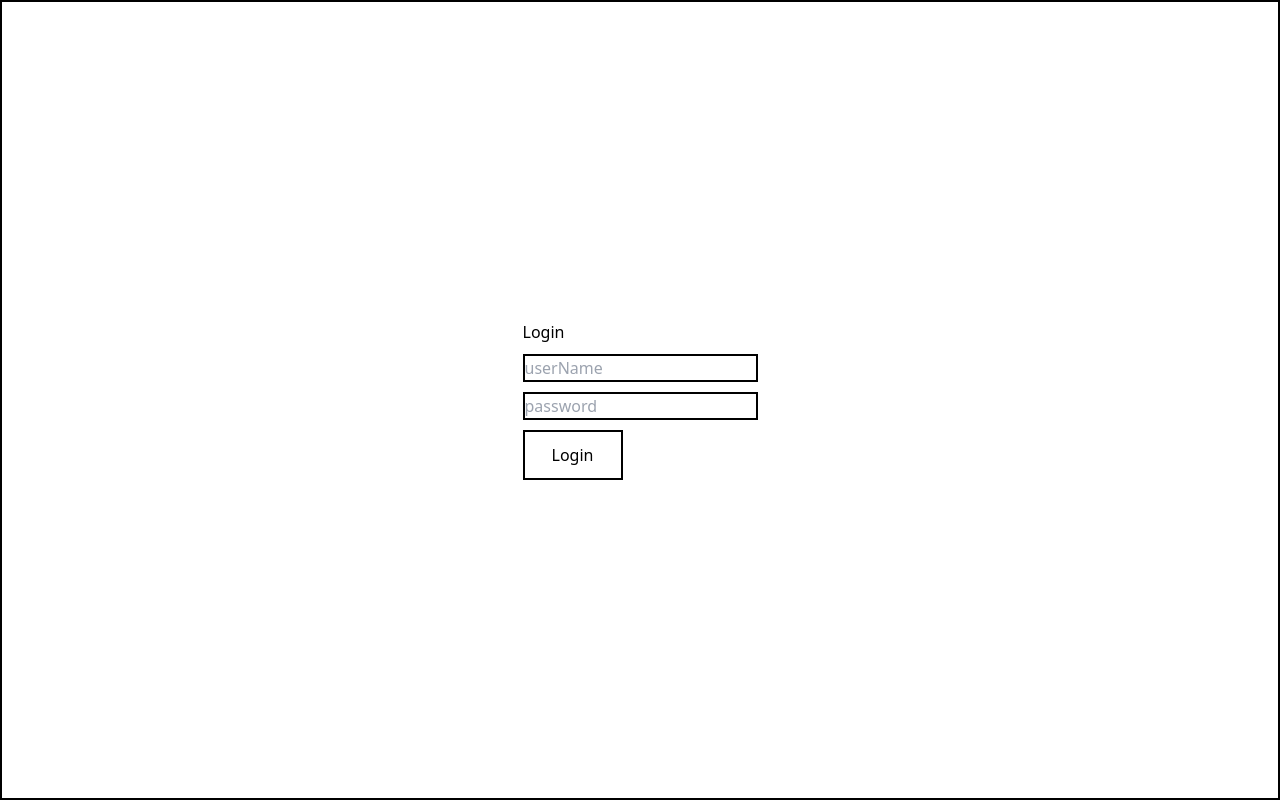
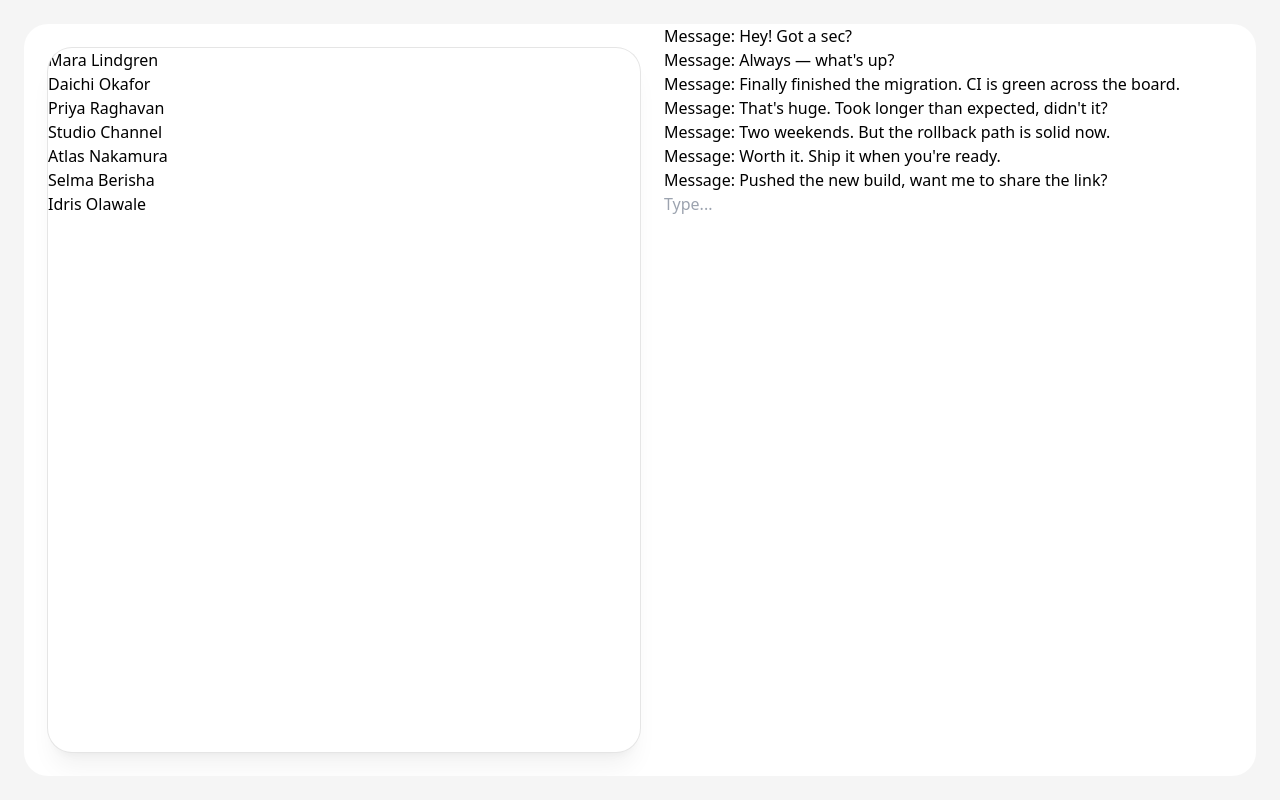
Before and after one commit to devashishbakare/Chat-APP, a React app in the folder frontend/: page / in a window 1280 px wide. Before the commit this address led to /login. Built offline with nearby package versions, Linux system fonts and the light colour scheme; the HTML template or start-up script is replaced by a standard one.

Commit message:
feat: add component structure and sample data for development

```diff
--- a/frontend/package.json
+++ b/frontend/package.json
@@ -10,6 +10,7 @@
     "preview": "vite preview"
   },
   "dependencies": {
+    "lucide-react": "^1.21.0",
     "react": "^19.2.6",
     "react-dom": "^19.2.6",
     "react-icons": "^5.6.0",
--- a/frontend/src/App.jsx
+++ b/frontend/src/App.jsx
@@ -1,12 +1,13 @@
 import { Login } from "./Pages/Login";
 import { Chat } from "./Pages/Chat";
 import { BrowserRouter, Navigate, Route, Routes } from "react-router-dom";
+import { ChatPage } from "./Pages/ChatPage";
 function App() {
   const token = localStorage.getItem("token");
   return (
     <BrowserRouter>
       <Routes>
-        <Route
+        {/* <Route
           path="/"
           element={token ? <Navigate to="/chat" /> : <Navigate to="/login" />}
         />
@@ -14,7 +15,8 @@ function App() {
         <Route
           path="/chat"
           element={token ? <Chat /> : <Navigate to="/login" />}
-        />
+        /> */}
+        <Route path="/" element={<ChatPage />} />
       </Routes>
     </BrowserRouter>
   );
--- /dev/null
+++ b/frontend/src/Pages/ChatPage.jsx
@@ -0,0 +1,24 @@
+import { useState } from "react";
+import { Sidebar } from "../components/Chat/Sidebar";
+import { chats as seedChats, messagesByChat as activeMessages } from "./Data";
+import { ChatWindow } from "../components/Chat/ChatWindow";
+export const ChatPage = ({}) => {
+  const [mobileView, setMobileView] = useState("list"); // "list" | "chat"
+  return (
+    <div className="h-screen bg-neutral-100 dark:bg-black flex">
+      <div className="flex-1 m-0 sm:m-4 md:m-6 rounded-none sm:rounded-3xl overflow-hidden bg-white dark:bg-neutral-950 flex">
+        <div className="flex-1 m-0 sm:m-4 md:m-6 rounded-none sm:rounded-3xl overflow-hidden shadow-none sm:shadow-xl sm:shadow-black/5 ring-0 sm:ring-1 sm:ring-neutral-200 dark:sm:ring-neutral-800 flex bg-white dark:bg-neutral-950">
+          <Sidebar chats={seedChats} />
+        </div>
+        <div
+          className={[
+            "flex-1 min-w-0",
+            mobileView === "chat" ? "flex" : "hidden md:flex",
+          ].join(" ")}
+        >
+          <ChatWindow messages={activeMessages[1]} />
+        </div>
+      </div>
+    </div>
+  );
+};
--- /dev/null
+++ b/frontend/src/Pages/Data.jsx
@@ -0,0 +1,250 @@
+// Placeholder data for the chat UI
+
+export const currentUser = {
+  id: "me",
+  name: "You",
+  avatar:
+    "https://api.dicebear.com/7.x/notionists/svg?seed=Felix&backgroundColor=b6e3f4",
+};
+
+export const chats = [
+  {
+    id: "1",
+    name: "Mara Lindgren",
+    handle: "@mara",
+    avatar:
+      "https://api.dicebear.com/7.x/notionists/svg?seed=Mara&backgroundColor=ffd5dc",
+    online: true,
+    typing: true,
+    unread: 2,
+    lastSeen: "active now",
+    preview: "Pushed the new build, want me to share the link?",
+    timestamp: "2:14 PM",
+  },
+  {
+    id: "2",
+    name: "Daichi Okafor",
+    handle: "@daichi",
+    avatar:
+      "https://api.dicebear.com/7.x/notionists/svg?seed=Daichi&backgroundColor=c0aede",
+    online: true,
+    typing: false,
+    unread: 0,
+    lastSeen: "active now",
+    preview: "Pictures from the trip — they came out great 🌿",
+    timestamp: "1:48 PM",
+  },
+  {
+    id: "3",
+    name: "Priya Raghavan",
+    handle: "@priya",
+    avatar:
+      "https://api.dicebear.com/7.x/notionists/svg?seed=Priya&backgroundColor=d1f7c4",
+    online: false,
+    typing: false,
+    unread: 0,
+    lastSeen: "last seen 11:02 AM",
+    preview: "Sounds good. Let's finalize Tuesday.",
+    timestamp: "11:02 AM",
+  },
+  {
+    id: "4",
+    name: "Studio Channel",
+    handle: "#studio",
+    avatar:
+      "https://api.dicebear.com/7.x/notionists/svg?seed=Studio&backgroundColor=ffe7b3",
+    online: false,
+    typing: false,
+    unread: 5,
+    lastSeen: "12 members",
+    preview: "Noor: pinned the design references ↗",
+    timestamp: "Yesterday",
+  },
+  {
+    id: "5",
+    name: "Atlas Nakamura",
+    handle: "@atlas",
+    avatar:
+      "https://api.dicebear.com/7.x/notionists/svg?seed=Atlas&backgroundColor=cde7ff",
+    online: true,
+    typing: false,
+    unread: 0,
+    lastSeen: "active now",
+    preview: "Sending the invoice now.",
+    timestamp: "Yesterday",
+  },
+  {
+    id: "6",
+    name: "Selma Berisha",
+    handle: "@selma",
+    avatar:
+      "https://api.dicebear.com/7.x/notionists/svg?seed=Selma&backgroundColor=f6c6ff",
+    online: false,
+    typing: false,
+    unread: 0,
+    lastSeen: "last seen yesterday",
+    preview: "Haha that was wild 😄",
+    timestamp: "Mon",
+  },
+  {
+    id: "7",
+    name: "Idris Olawale",
+    handle: "@idris",
+    avatar:
+      "https://api.dicebear.com/7.x/notionists/svg?seed=Idris&backgroundColor=bdf4d4",
+    online: false,
+    typing: false,
+    unread: 0,
+    lastSeen: "last seen Sun",
+    preview: "I'll review the doc this evening.",
+    timestamp: "Sun",
+  },
+];
+
+// Map of chatId -> array of messages
+export const messagesByChat = {
+  1: [
+    {
+      id: "m1",
+      chatId: "1",
+      fromMe: false,
+      text: "Hey! Got a sec?",
+      time: "1:58 PM",
+      reactions: [],
+    },
+    {
+      id: "m2",
+      chatId: "1",
+      fromMe: true,
+      text: "Always — what's up?",
+      time: "1:59 PM",
+      reactions: [],
+    },
+    {
+      id: "m3",
+      chatId: "1",
+      fromMe: false,
+      text: "Finally finished the migration. CI is green across the board.",
+      time: "2:01 PM",
+      reactions: [{ emoji: "🎉", count: 2 }],
+    },
+    {
+      id: "m4",
+      chatId: "1",
+      fromMe: true,
+      text: "That's huge. Took longer than expected, didn't it?",
+      time: "2:03 PM",
+      reactions: [],
+    },
+    {
+      id: "m5",
+      chatId: "1",
+      fromMe: false,
+      text: "Two weekends. But the rollback path is solid now.",
+      time: "2:04 PM",
+      reactions: [{ emoji: "👏", count: 1 }],
+    },
+    {
+      id: "m6",
+      chatId: "1",
+      fromMe: true,
+      text: "Worth it. Ship it when you're ready.",
+      time: "2:10 PM",
+      reactions: [],
+    },
+    {
+      id: "m7",
+      chatId: "1",
+      fromMe: false,
+      text: "Pushed the new build, want me to share the link?",
+      time: "2:14 PM",
+      reactions: [],
+    },
+  ],
+  2: [
+    {
+      id: "m1",
+      chatId: "2",
+      fromMe: false,
+      text: "Back from Lisbon 🇵🇹",
+      time: "1:30 PM",
+      reactions: [],
+    },
+    {
+      id: "m2",
+      chatId: "2",
+      fromMe: true,
+      text: "How was it??",
+      time: "1:32 PM",
+      reactions: [],
+    },
+    {
+      id: "m3",
+      chatId: "2",
+      fromMe: false,
+      text: "Pictures from the trip — they came out great 🌿",
+      time: "1:48 PM",
+      reactions: [{ emoji: "❤️", count: 1 }],
+    },
+  ],
+  3: [
+    {
+      id: "m1",
+      chatId: "3",
+      fromMe: true,
+      text: "Can we sync about Q2 planning?",
+      time: "10:45 AM",
+      reactions: [],
+    },
+    {
+      id: "m2",
+      chatId: "3",
+      fromMe: false,
+      text: "Sounds good. Let's finalize Tuesday.",
+      time: "11:02 AM",
+      reactions: [],
+    },
+  ],
+  4: [
+    {
+      id: "m1",
+      chatId: "4",
+      fromMe: false,
+      text: "Noor: pinned the design references ↗",
+      time: "Yesterday",
+      reactions: [],
+    },
+  ],
+  5: [
+    {
+      id: "m1",
+      chatId: "5",
+      fromMe: false,
+      text: "Sending the invoice now.",
+      time: "Yesterday",
+      reactions: [],
+    },
+  ],
+  6: [
+    {
+      id: "m1",
+      chatId: "6",
+      fromMe: false,
+      text: "Haha that was wild 😄",
+      time: "Mon",
+      reactions: [],
+    },
+  ],
+  7: [
+    {
+      id: "m1",
+      chatId: "7",
+      fromMe: false,
+      text: "I'll review the doc this evening.",
+      time: "Sun",
+      reactions: [],
+    },
+  ],
+};
+
+export const reactionPalette = ["👍", "❤️", "😂", "🎉", "😮", "🔥"];
--- /dev/null
+++ b/frontend/src/components/Chat/ChatListItem.jsx
@@ -0,0 +1,3 @@
+export const ChatListItem = ({ chat }) => {
+  return <div>{chat.name}</div>;
+};
--- /dev/null
+++ b/frontend/src/components/Chat/ChatWindow.jsx
@@ -0,0 +1,12 @@
+import { MessageBubble } from "./MessageBubble";
+import { MessageInput } from "./MessageInput";
+export const ChatWindow = ({ messages }) => {
+  return (
+    <div>
+      {messages.map((msg, index) => (
+        <MessageBubble message={msg} key={`messageBubble-${index}`} />
+      ))}
+      <MessageInput />
+    </div>
+  );
+};
--- /dev/null
+++ b/frontend/src/components/Chat/MessageBubble.jsx
@@ -0,0 +1,3 @@
+export const MessageBubble = ({ message }) => {
+  return <div>Message: {message.text}</div>;
+};
--- /dev/null
+++ b/frontend/src/components/Chat/MessageInput.jsx
@@ -0,0 +1,3 @@
+export const MessageInput = () => {
+  return <input placeholder="Type..." />;
+};
--- /dev/null
+++ b/frontend/src/components/Chat/Sidebar.jsx
@@ -0,0 +1,10 @@
+import { ChatListItem } from "./ChatListItem";
+export const Sidebar = ({ chats }) => {
+  return (
+    <div>
+      {chats.map((chat, index) => (
+        <ChatListItem chat={chat} key={`chatListItem-${index}`} />
+      ))}
+    </div>
+  );
+};
```
Also changed, not shown: frontend/src/App.css (+36 -0 lines), 2 other files (tests, documents, lock files or other folders).
